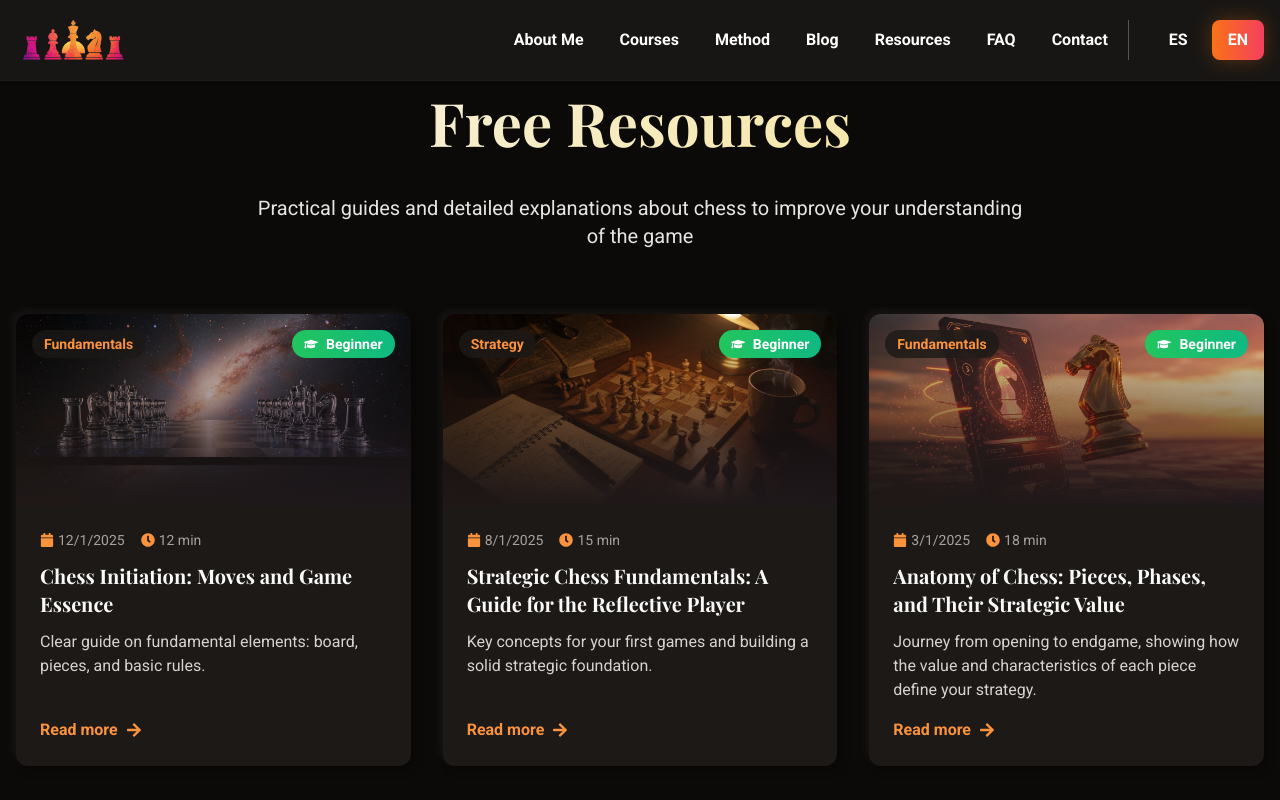
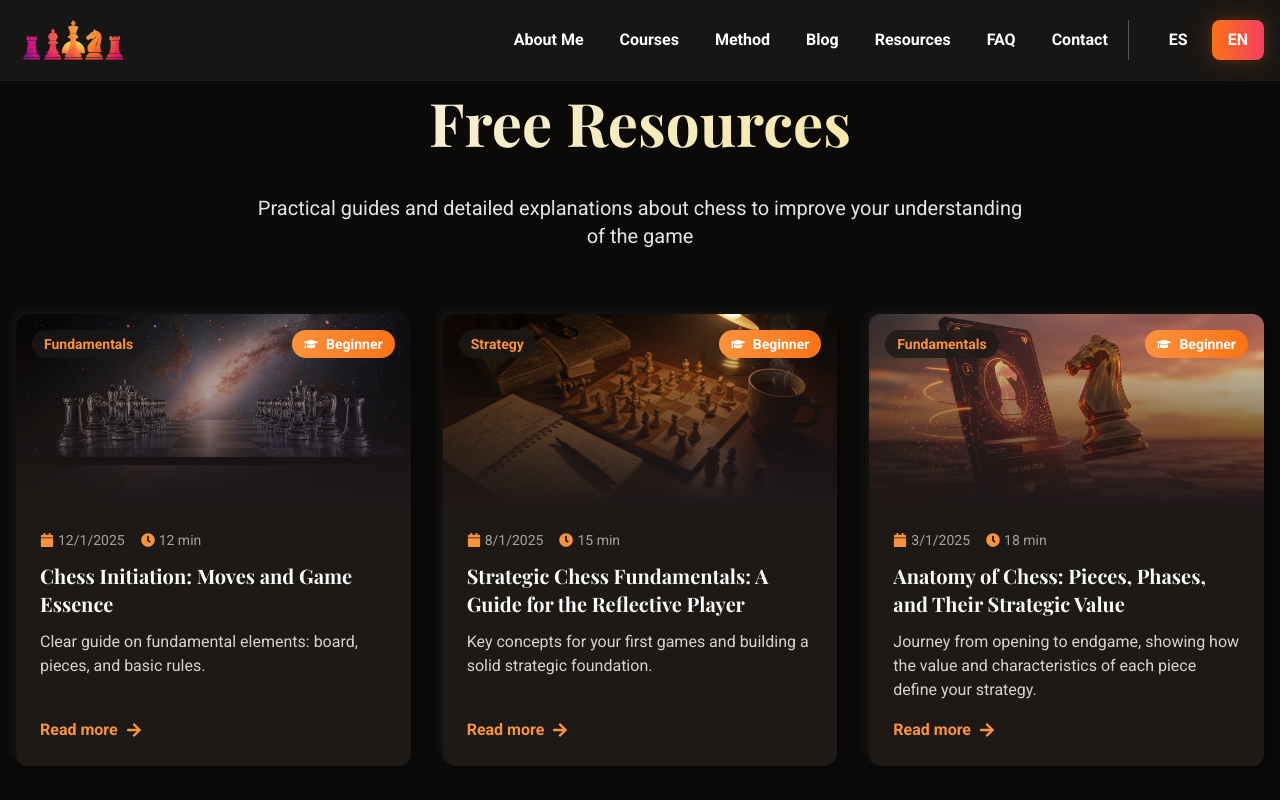
Before and after one commit to elsantin/chill-chess-club, a Next.js app: page /en/recursos in a window 1280 px wide. Shown: the top 800 px of the page. Built offline with nearby package versions, Linux system fonts and the light colour scheme; a web font is replaced by a local one.

Commit message:
fix: arreglar titulos cortados en blog/recursos y cambiar badges verdes a colores sunset

```diff
--- a/app/[locale]/blog/page.tsx
+++ b/app/[locale]/blog/page.tsx
@@ -26,7 +26,7 @@ export default function BlogPage() {
             transition={{ duration: 0.6, ease: [0.25, 0.1, 0.25, 1] }}
             className="text-center mb-16"
           >
-            <AnimatedTitle className="text-4xl md:text-6xl font-playfair font-bold mb-6">
+            <AnimatedTitle className="text-4xl md:text-6xl font-playfair font-bold mb-6 overflow-visible pb-2">
               {t("pageTitle")}
             </AnimatedTitle>
             <p className="text-xl text-warmGray-200 max-w-3xl mx-auto">
--- a/app/[locale]/components/ResourceCard.tsx
+++ b/app/[locale]/components/ResourceCard.tsx
@@ -23,12 +23,12 @@ export function ResourceCard({ resource, index = 0 }: ResourceCardProps) {
   const t = useTranslations("resources");
 
   const difficultyColors: Record<string, string> = {
-    Principiante: "from-green-500 to-emerald-500",
-    Beginner: "from-green-500 to-emerald-500",
+    Principiante: "from-sunset-400 to-sunset-500",
+    Beginner: "from-sunset-400 to-sunset-500",
     Intermedio: "from-sunset-500 to-rose-500",
     Intermediate: "from-sunset-500 to-rose-500",
-    Avanzado: "from-purple-500 to-pink-500",
-    Advanced: "from-purple-500 to-pink-500",
+    Avanzado: "from-rose-500 to-pink-600",
+    Advanced: "from-rose-500 to-pink-600",
   };
 
   return (
--- a/app/[locale]/recursos/page.tsx
+++ b/app/[locale]/recursos/page.tsx
@@ -26,7 +26,7 @@ export default function RecursosPage() {
             transition={{ duration: 0.6, ease: [0.25, 0.1, 0.25, 1] }}
             className="text-center mb-16"
           >
-            <AnimatedTitle className="text-4xl md:text-6xl font-playfair font-bold mb-6">
+            <AnimatedTitle className="text-4xl md:text-6xl font-playfair font-bold mb-6 overflow-visible pb-2">
               {t("pageTitle")}
             </AnimatedTitle>
             <p className="text-xl text-warmGray-200 max-w-3xl mx-auto">
```
